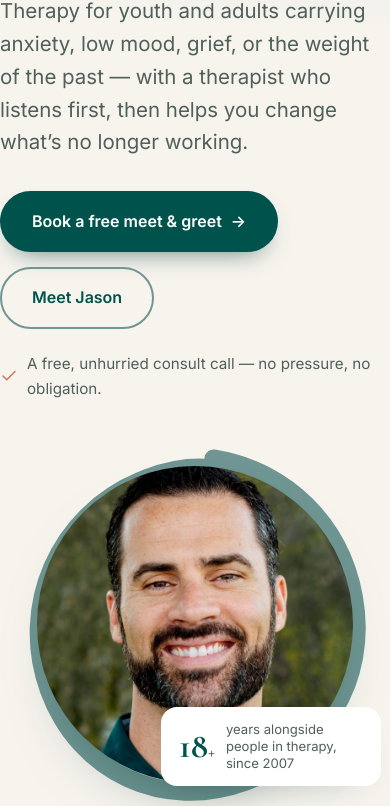
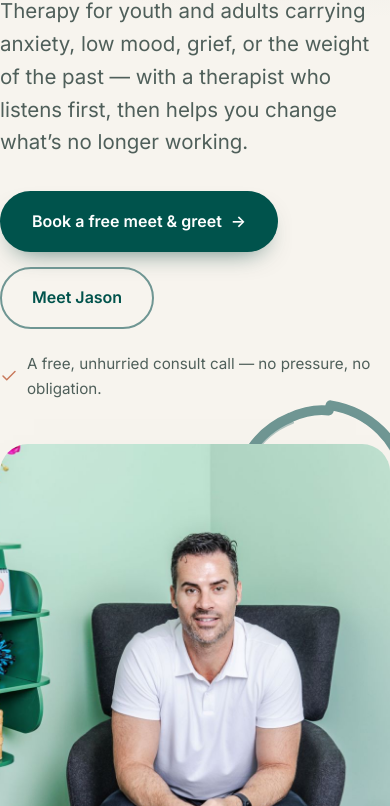
Before and after one commit to mayaritchie95/Jason-Townsley, a plain HTML site: page index.html in a window 390 px wide. Shown: the part 294-1100 px from the top of the page. Drawn offline with nearby package versions, Linux system fonts and the light colour scheme.

Commit message:
Add files via upload

```diff
--- a/assets/style.css
+++ b/assets/style.css
@@ -112,16 +112,16 @@ a:focus-visible,button:focus-visible,input:focus-visible,textarea:focus-visible{
 .hero-cta{display:flex;flex-wrap:wrap;gap:15px;margin-bottom:22px;}
 .hero-note{font-size:.95rem;color:var(--ink-soft);display:flex;align-items:center;gap:9px;margin:0;}
 .hero-note svg{flex:none;width:18px;height:18px;stroke:var(--clay);}
-.hero-portrait{position:relative;justify-self:center;width:100%;max-width:460px;aspect-ratio:1/1;}
-.hero-portrait .enso{position:absolute;inset:-6% -6% -6% -6%;z-index:1;}
-.hero-portrait img{position:relative;z-index:2;width:88%;height:88%;margin:6%;object-fit:cover;border-radius:50%;box-shadow:var(--shadow);}
+.hero-portrait{position:relative;justify-self:center;width:100%;max-width:490px;aspect-ratio:4/5;}
+.hero-portrait .enso{position:absolute;inset:-12% -10% auto auto;width:56%;z-index:1;}
+.hero-portrait img{position:relative;z-index:2;width:100%;height:100%;object-fit:cover;border-radius:var(--radius-lg);box-shadow:var(--shadow);}
 .hero-badge{position:absolute;z-index:3;right:-6px;bottom:18px;background:#fff;border-radius:16px;padding:14px 18px;box-shadow:var(--shadow-soft);display:flex;align-items:center;gap:11px;max-width:220px;}
 .hero-badge .yrs{font-family:var(--serif);font-size:2.2rem;color:var(--teal);line-height:.9;font-weight:700;}
 .hero-badge span{font-size:.82rem;color:var(--ink-soft);line-height:1.3;}
 @media (max-width:860px){
   .hero-grid{grid-template-columns:1fr;gap:42px;padding:56px 0 64px;}
   .hero .lead{max-width:52ch;}
-  .hero-portrait{max-width:360px;}
+  .hero-portrait{max-width:420px;aspect-ratio:4/5;}
 }
 
 .section{position:relative;padding:96px 0;}
--- a/index.html
+++ b/index.html
@@ -15,11 +15,11 @@
 <meta property="og:title" content="Registered Social Worker &amp; Therapist in Burlington | Jason Townsley Counselling">
 <meta property="og:description" content="Psychotherapy for youth (13+) and adults in Burlington and online across Ontario. Anxiety, low mood, trauma, grief and more with Registered Social Worker Jason Townsley. Book a free meet & greet.">
 <meta property="og:url" content="https://jasontownsley.com/index.html">
-<meta property="og:image" content="https://jasontownsley.com/assets/img/headshot.jpg">
+<meta property="og:image" content="https://jasontownsley.com/assets/img/room.jpg">
 <meta name="twitter:card" content="summary_large_image">
 <meta name="twitter:title" content="Registered Social Worker &amp; Therapist in Burlington | Jason Townsley Counselling">
 <meta name="twitter:description" content="Psychotherapy for youth (13+) and adults in Burlington and online across Ontario. Anxiety, low mood, trauma, grief and more with Registered Social Worker Jason Townsley. Book a free meet & greet.">
-<meta name="twitter:image" content="https://jasontownsley.com/assets/img/headshot.jpg">
+<meta name="twitter:image" content="https://jasontownsley.com/assets/img/room.jpg">
 <link rel="icon" href="assets/img/mark.svg">
 <link rel="apple-touch-icon" href="assets/img/logo.jpg">
 <link rel="preconnect" href="https://fonts.googleapis.com">
@@ -30,7 +30,7 @@
   "@context":"https://schema.org",
   "@type":["MedicalBusiness","ProfessionalService"],
   "name":"Jason Townsley Counselling & Therapy Services",
-  "image":"https://jasontownsley.com/assets/img/headshot.jpg",
+  "image":"https://jasontownsley.com/assets/img/room.jpg",
   "@id":"https://jasontownsley.com",
   "url":"https://jasontownsley.com",
   "telephone":"+1-289-442-5060",
@@ -95,7 +95,7 @@
     </div>
     <div class="hero-portrait reveal">
       <svg class="enso" viewBox="0 0 200 200" xmlns="http://www.w3.org/2000/svg" aria-hidden="true" style="color:#6F9693"><path d="M138 26C170 44 186 78 180 114C173 156 138 182 98 182C55 182 22 150 22 106C22 62 56 26 100 24C112 23 125 25 135 30" fill="none" stroke="currentColor" stroke-width="9" stroke-linecap="round" transform="rotate(-20 100 103)"/><path d="M140 30C168 47 182 79 176 112C170 152 137 176 99 176C58 176 27 146 27 105C27 64 59 30 100 29" fill="none" stroke="currentColor" stroke-width="2.6" stroke-linecap="round" opacity="0.5" transform="rotate(-20 100 103)"/></svg>
-      <img src="assets/img/headshot.jpg" alt="Jason Townsley, Registered Social Worker and psychotherapist in Burlington, Ontario" width="1024" height="1024">
+      <img src="assets/img/room.jpg" alt="Jason Townsley, Registered Social Worker and psychotherapist, in his Burlington therapy office" width="1500" height="1000">
       <div class="hero-badge">
         <span class="yrs">18<span style="font-size:1.1rem">+</span></span>
         <span>years alongside people in therapy, since 2007</span>
```
Also changed, not shown: about.html (+5 -5 lines), contact.html (+3 -3 lines), disclaimer.html (+3 -3 lines), fees-faqs.html (+3 -3 lines), privacy-policy.html (+3 -3 lines), resources.html (+3 -3 lines), services.html (+4 -4 lines), terms-of-use.html (+3 -3 lines).
